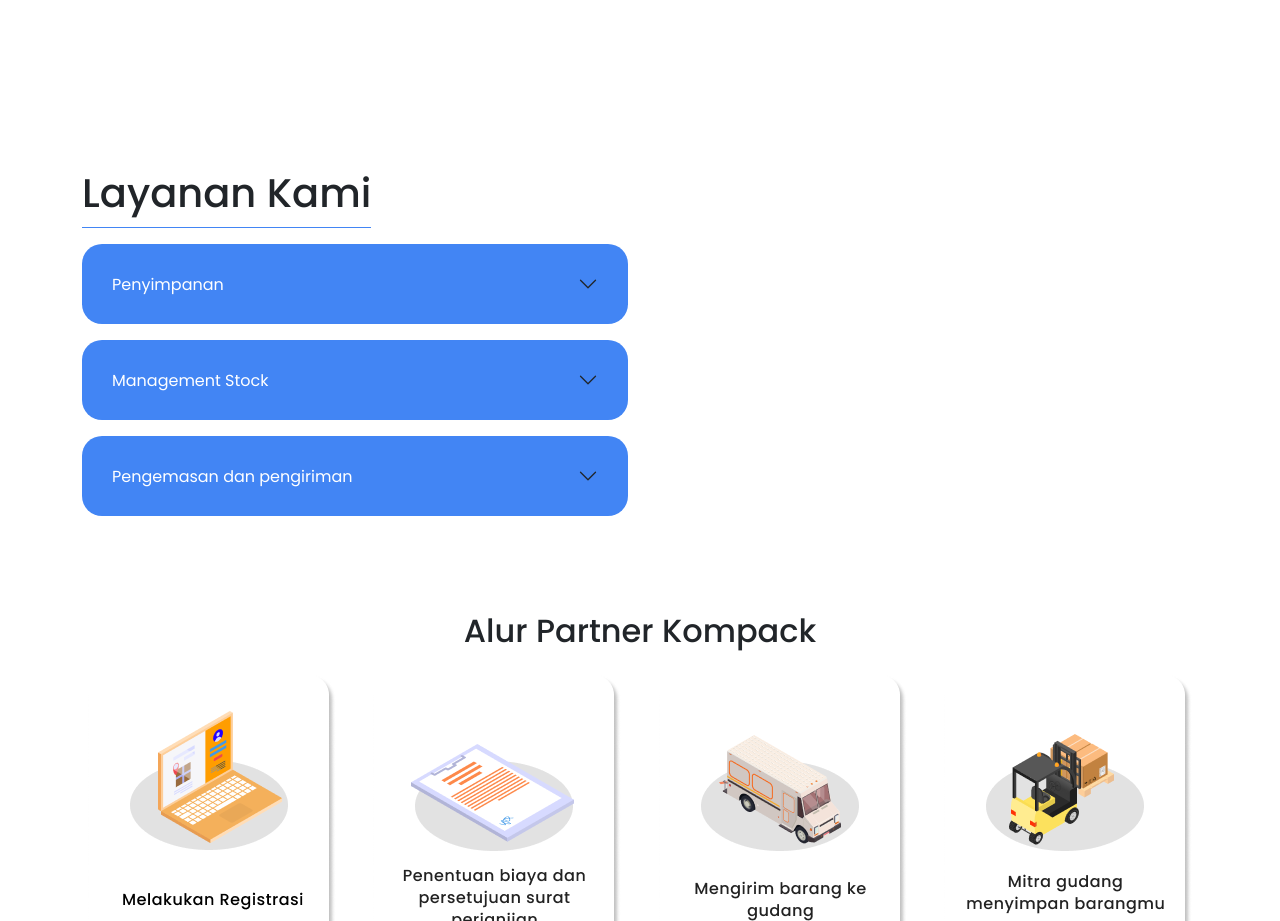
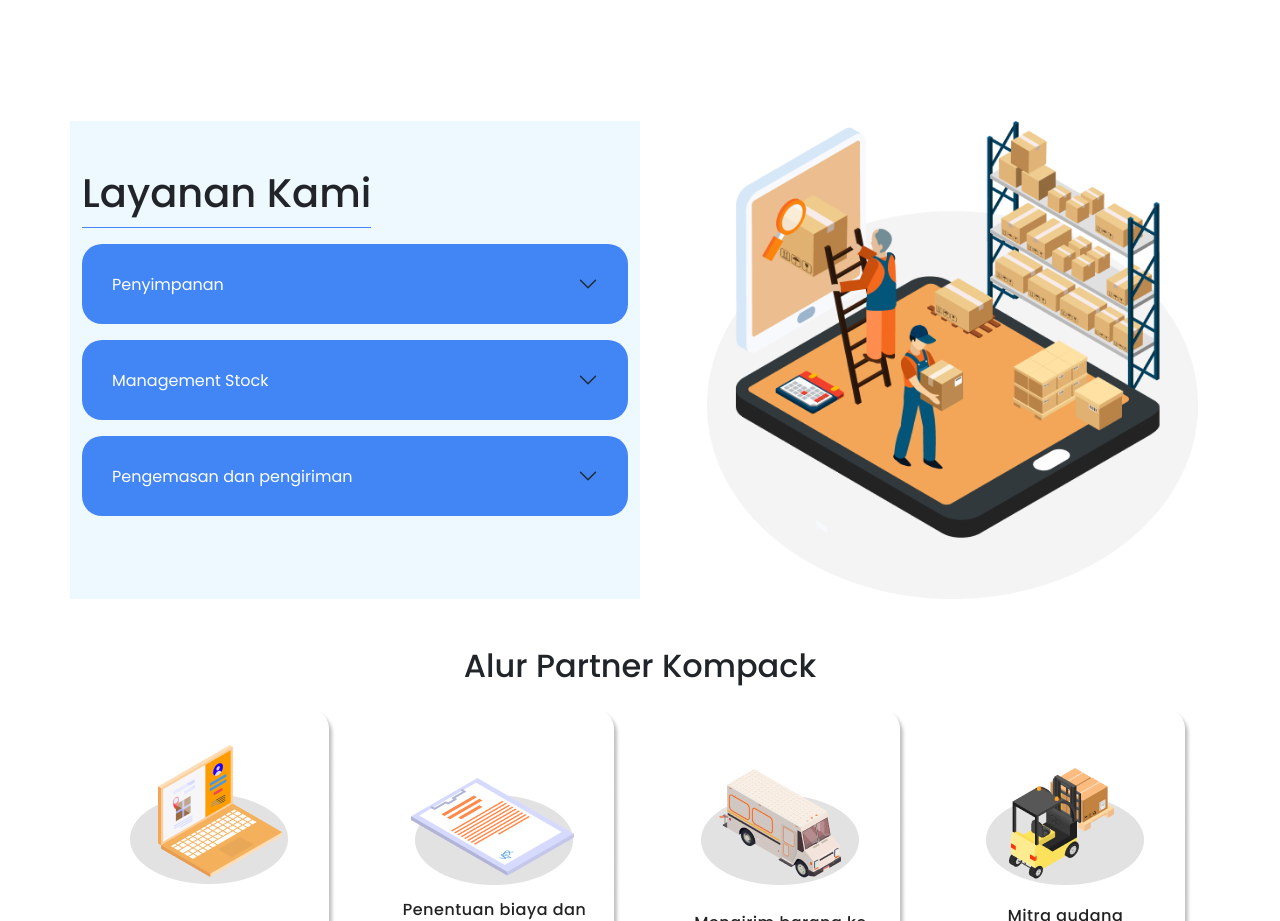
Before and after one commit to rizkiramadhanx/kompack-clone, a Nuxt app: page / in a window 1280 px wide. Shown: the part 3760-4681 px from the top of the page. Built offline with nearby package versions, Linux system fonts and the light colour scheme.

Commit message:
feat : service

```diff
--- a/components/index/ServiceSection.vue
+++ b/components/index/ServiceSection.vue
@@ -2,7 +2,7 @@
   <section class="service_section">
     <div class="container">
       <div class="row">
-        <div class="col-md-6 accordion_section py-5">
+        <div class="col-lg-6 accordion_section py-5 service_section_lg">
           <h1 class="title_service">Layanan Kami</h1>
           <div
             class="accordion accordion-flush mt-3"
@@ -85,7 +85,7 @@
             </div>
           </div>
         </div>
-        <div class="col-md-6 d-none d-flex-lg justify-content-end">
+        <div class="col-lg-6 d-none d-lg-flex justify-content-end">
           <img
             src="~/assets/image/penyimpanan.png"
             class="img-service img-fluid"
@@ -142,4 +142,22 @@
   width: fit-content;
   padding-bottom: 10px;
 }
+
+@media (min-width: 200px) and (max-width: 767px) {
+  .service_section {
+    background-color: #edf8ff;
+  }
+}
+
+@media (min-width: 767px) and (max-width: 1000px) {
+  .service_section {
+    background-color: #edf8ff;
+  }
+}
+
+@media (min-width: 1000px) {
+  .service_section_lg {
+    background-color: #edf8ff;
+  }
+}
 </style>
```
